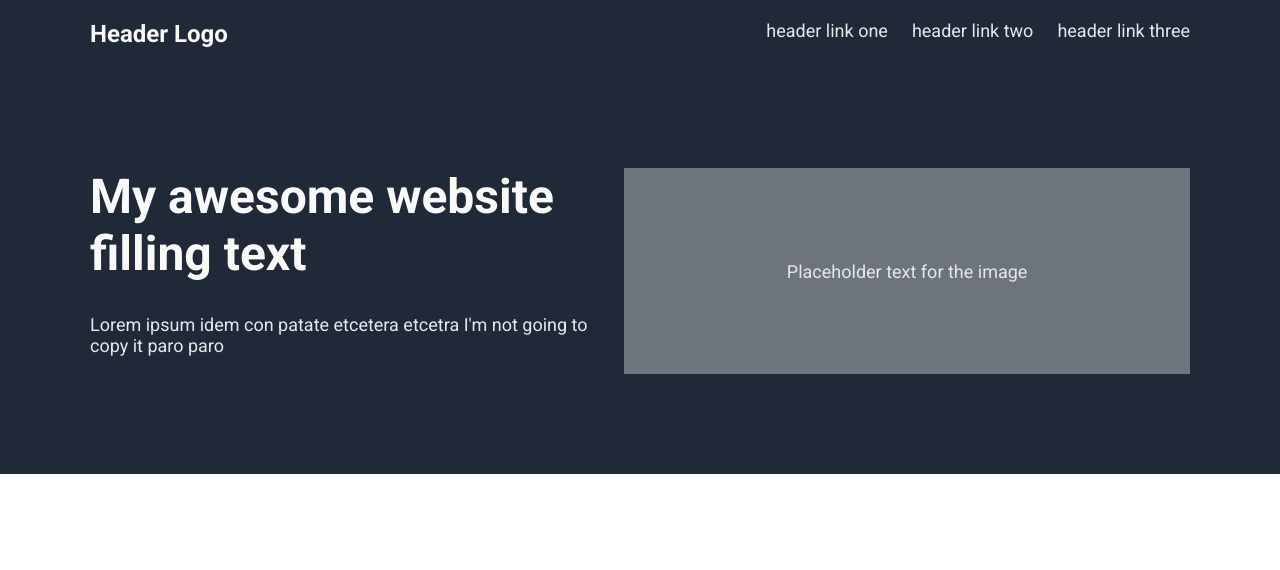
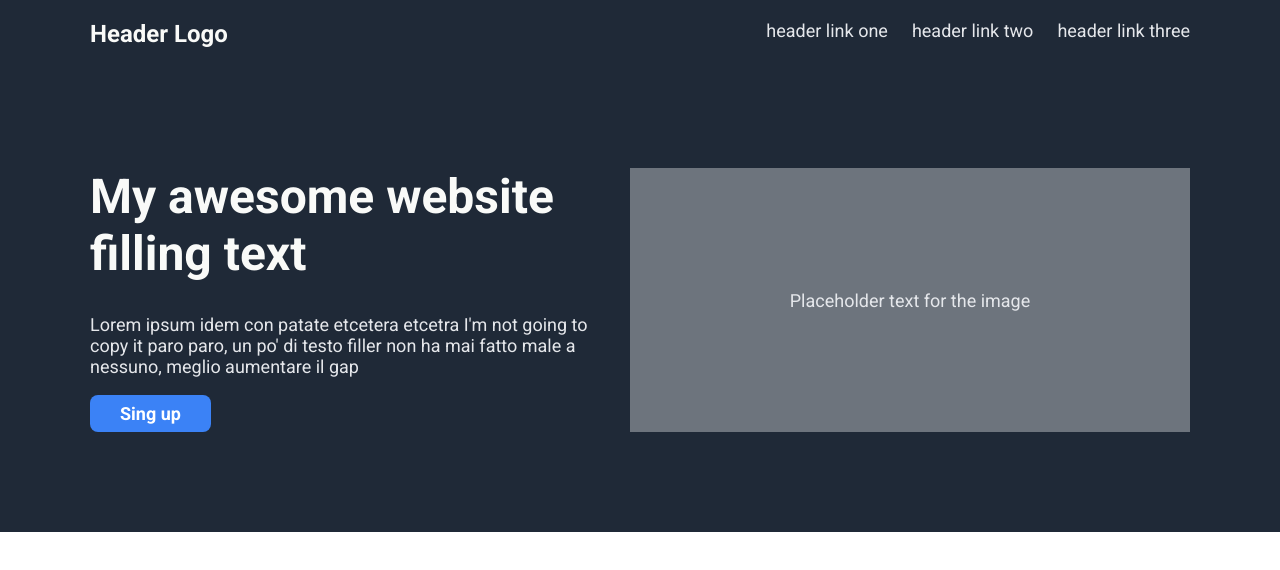
Before and after one commit to 4pocatastasi/landing-page, a plain HTML site: page index.html in a window 1280 px wide. Drawn offline with Linux system fonts and the light colour scheme.

Commit message:
Add sing up button in splash-content > title div

```diff
--- a/index.html
+++ b/index.html
@@ -23,7 +23,8 @@
             <div class="splash-content">
                 <div class="title">
                     <h1>My awesome website filling text</h1>
-                    <p>Lorem ipsum idem con patate etcetera etcetra I'm not going to copy it paro paro</p>
+                    <p>Lorem ipsum idem con patate etcetera etcetra I'm not going to copy it paro paro, un po' di testo filler non ha mai fatto male a nessuno, meglio aumentare il gap</p>
+                    <button class="title-signup">Sing up</button>
                 </div>
                 <div class="image-placeholder">
                     <p>Placeholder text for the image</p>
--- a/style.css
+++ b/style.css
@@ -54,7 +54,7 @@ a {    /* this removes the line under the links */
 .splash-content{
     margin: 100px 0;
     display: flex;
-    gap: 25px;
+    gap: 36px;
 }
 
 .title > h1{
@@ -75,3 +75,13 @@ a {    /* this removes the line under the links */
     justify-content:center;
     background-color:#6d747d;
 }
+
+.title-signup{
+    border:none;
+    font-size: 18px;
+    font-weight: 700;
+    background-color: #3b82f6;
+    color:white;
+    border-radius: 8px;
+    padding:8px 30px;
+}
```
